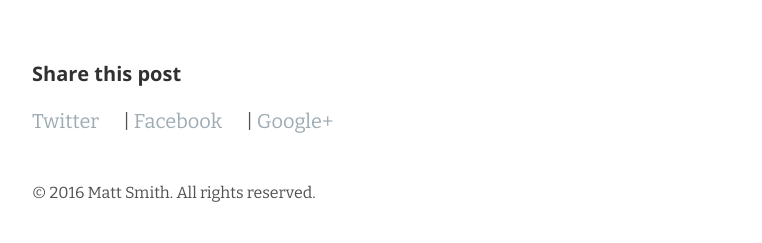
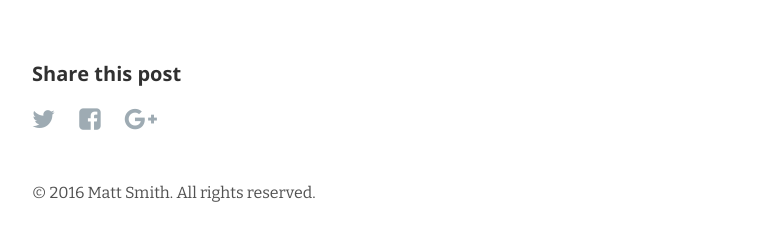
Before and after one commit to AllThingsSmitty/allthingssmitty.github.io, a Jekyll site: the page built from _posts/2016-08-29-having-skin-in-the-game.md, in a window 1280 px wide. Shown: the part 1970-2213 px from the top of the page, without its empty margins (258-1020 px from the left). Built offline with Jekyll 4.4.1, drawn with Linux system fonts in a browser that asks for light colours; nearby versions of some CDN libraries; comment, search, counter and statistics services are not loaded.

Commit message:
Updated social buttons

```diff
--- a/_includes/share-page.html
+++ b/_includes/share-page.html
@@ -4,11 +4,15 @@
   <section class="share">
     <h4>Share this post</h4>
 
-    <a href="https://twitter.com/intent/tweet?text={{ page.title }}&url={{ site.url }}{{ page.url }}&via={{ site.author.twitter_username }}&related={{ site.author.twitter_username }}" rel="nofollow" target="_blank" title="Share on Twitter">Twitter</a> |
+    <a href="https://twitter.com/intent/tweet?text={{ page.title }}&url={{ site.url }}{{ page.url }}&via={{ site.brand }}&related={{ site.brand }}" rel="nofollow" target="_blank" title="Share on Twitter" onclick="window.open(this.href, 'twitter share', 'height=235,width=550');return false;">
+      <span class="fa fa-twitter"></span><span>Share on Twitter</span>
+    </a>
 
-    <a href="https://facebook.com/sharer.php?u={{ site.url }}{{ page.url }}" rel="nofollow" target="_blank" title="Share on Facebook">Facebook</a> |
+    <a href="https://facebook.com/sharer.php?u={{ site.url }}{{ page.url }}" rel="nofollow" target="_blank" title="Share on Facebook" onclick="window.open(this.href,'facebook-share', 'height=296,width=580');return false;"><span class="fa fa-facebook-square"></span><span>Share on Facebook</span></a>
 
-    <a href="https://plus.google.com/share?url={{ site.url }}{{ page.url }}" rel="nofollow" target="_blank" title="Share on Google+">Google+</a>
+    <a href="https://plus.google.com/share?url={{ site.url }}{{ page.url }}" rel="nofollow" target="_blank" title="Share on Google+" onclick="window.open(this.href,'google-plus-share', 'height=490,width=530');return false;">
+      <span class="fa fa-google-plus"></span><span>Share on Google+</span>
+    </a>
 
   </section>
 
```
